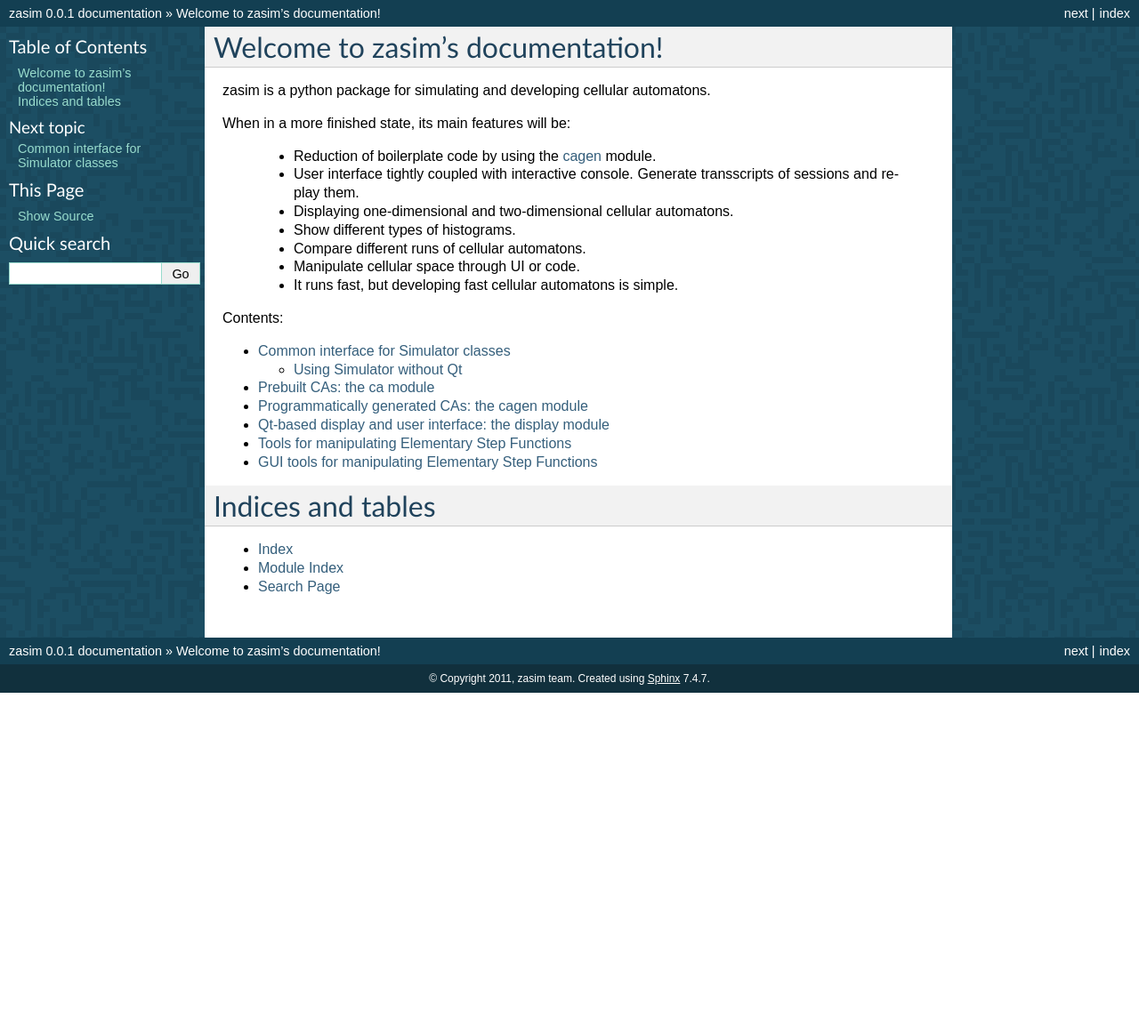
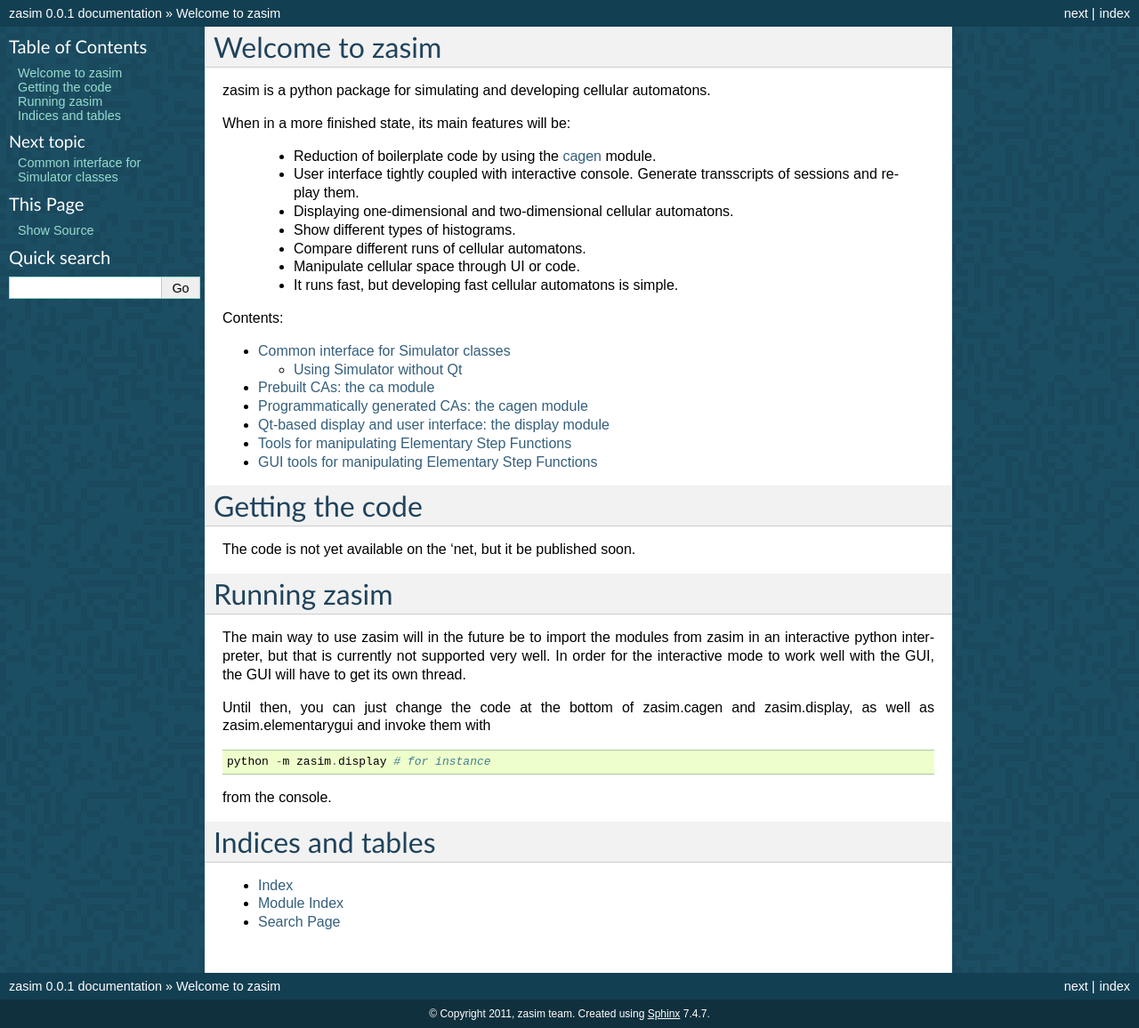
Before and after one commit to timo/zasim, a Sphinx documentation site: the page built from docs/index.rst, in a window 1280 px wide. Shown: the whole page at 89% size. Built offline with Sphinx 7.4.7, drawn with Linux system fonts in a browser that asks for light colours; formulas are drawn with MathJax 3; before the commit the page ends 900 px from its top, so only the background shows below that.

Commit message:
now that the sphinx docs are put up on zasim.wakelift.de, write a bit more about zasim.

```diff
--- a/docs/index.rst
+++ b/docs/index.rst
@@ -1,10 +1,5 @@
-.. zasim documentation master file, created by
-   sphinx-quickstart on Mon Aug 22 10:19:20 2011.
-   You can adapt this file completely to your liking, but it should at least
-   contain the root `toctree` directive.
-
-Welcome to zasim's documentation!
-=================================
+Welcome to zasim
+================
 
 zasim is a python package for simulating and developing cellular automatons.
 
@@ -31,6 +26,28 @@ Contents:
    elementarytools
    elementarygui
 
+Getting the code
+================
+
+The code is not yet available on the 'net, but it be published soon.
+
+Running zasim
+=============
+
+The main way to use zasim will in the future be to import the modules from
+zasim in an interactive python interpreter, but that is currently not supported
+very well. In order for the interactive mode to work well with the GUI, the GUI
+will have to get its own thread.
+
+Until then, you can just change the code at the bottom of zasim.cagen and
+zasim.display, as well as zasim.elementarygui and invoke them with
+
+::
+
+    python -m zasim.display # for instance
+
+from the console.
+
 Indices and tables
 ==================
 
```
